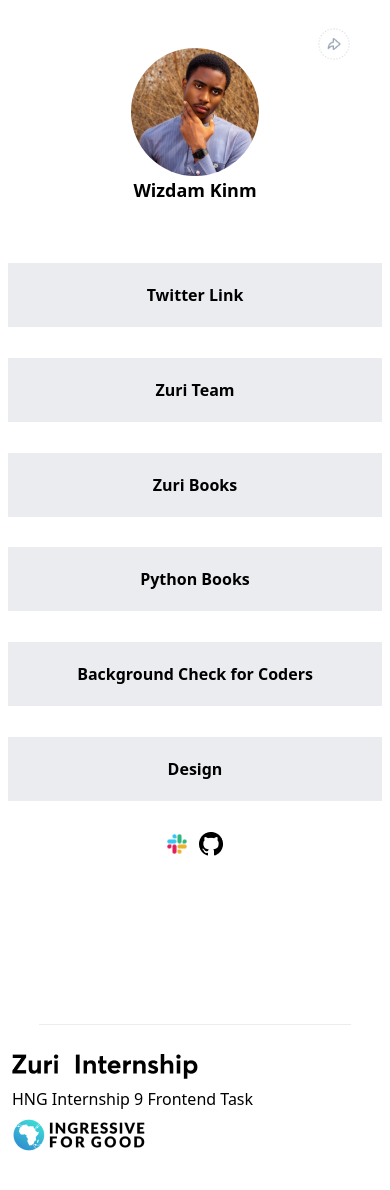
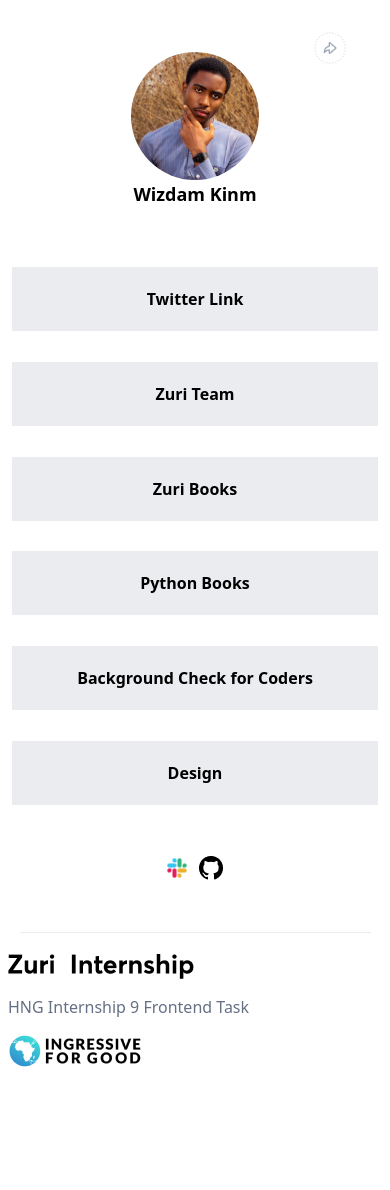
Before and after one commit to himarnoel/Zuri-Stage-1, a React app: page / in a window 390 px wide. Shown: the top 1190 px of the page. After the commit the page ends 1107 px from the top, so only its background shows below. Built offline with nearby package versions, Linux system fonts and the light colour scheme; the HTML template or start-up script is replaced by a standard one.

Commit message:
done with page

```diff
--- a/src/App.jsx
+++ b/src/App.jsx
@@ -10,7 +10,7 @@
 function App() {
   return (
     <div>
-      <div className=" m-2 lg:m-0 max-w-[1240px] lg:mx-auto   lg:mt-0 ">
+      <div className=" m-3 lg:m-0 max-w-[1240px] lg:mx-auto   lg:mt-0 ">
         <a href="/">
           <img
             src={btn}
@@ -27,10 +27,15 @@
           </p>
         </div>
         <div className="lg:mt-44 mt-24 flex flex-col justify-evenly  h-[600px]">
-          <a className="bg-[#EAECF0] py-5  w-full font-semibold text-center">
+          <a
+            href="https://training.zuri.team/"
+            className="bg-[#EAECF0] py-5  w-full font-semibold text-center"
+          >
             Twitter Link
           </a>
-          <a className="bg-[#EAECF0]  py-5  w-full font-semibold text-center">
+          <a
+           href="https://training.zuri.team/"
+          className="bg-[#EAECF0]  py-5  w-full font-semibold text-center">
             Zuri Team
           </a>
           <a className="bg-[#EAECF0]  py-5  w-full font-semibold text-center">
@@ -46,16 +51,16 @@
             Design
           </a>
         </div>
-        <div className="flex w-full justify-center mb-10">
+        <div className="flex w-full justify-center lg:mb-20  mt-5">
           <img src={slack} alt="" className="w-5 object-contain mr-3" />
           <img src={github} alt="w-2 object-contain" />
         </div>
       </div>
-      <footer className=" w-full py-32 ">
-        <div className="h-[1px] mx-auto bg-[#EAECF0] w-[80%] "></div>
-        <div className="grid lg:grid-cols-3  mt-7 lg:justify-items-center gap-2 lg:gap-0 ml-3">
+      <footer className=" w-full py-10 ">
+        <div className="h-[1px] mx-auto bg-[#EAECF0] lg:w-[78%] w-[90%]"></div>
+        <div className="grid lg:grid-cols-3  mt-5 lg:justify-items-center gap-4 lg:gap-0 ml-2 ">
           <img src={zuri} alt="" className="object-contain" />
-          <p>HNG Internship 9 Frontend Task</p>
+          <p className="text-[#667085]">HNG Internship 9 Frontend Task</p>
           <img src={I4g} alt="" className="object-contain" />
         </div>
       </footer>
```
Also changed, not shown: src/assets/Vec.png (added), src/assets/Vector.svg (added).
